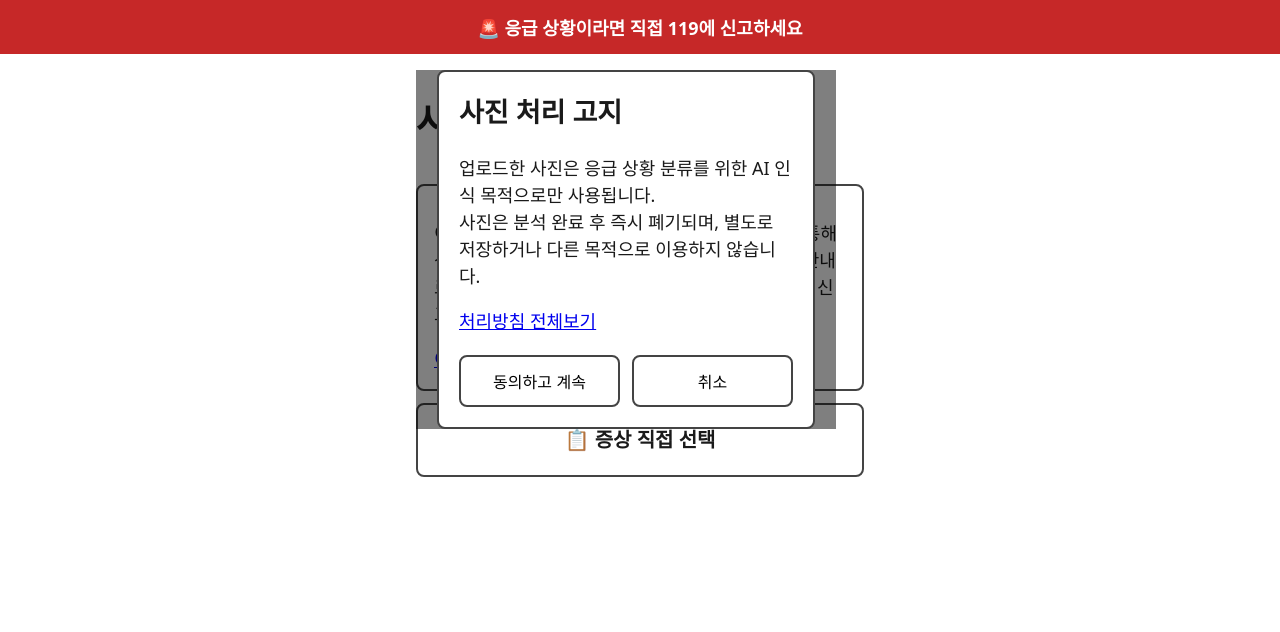
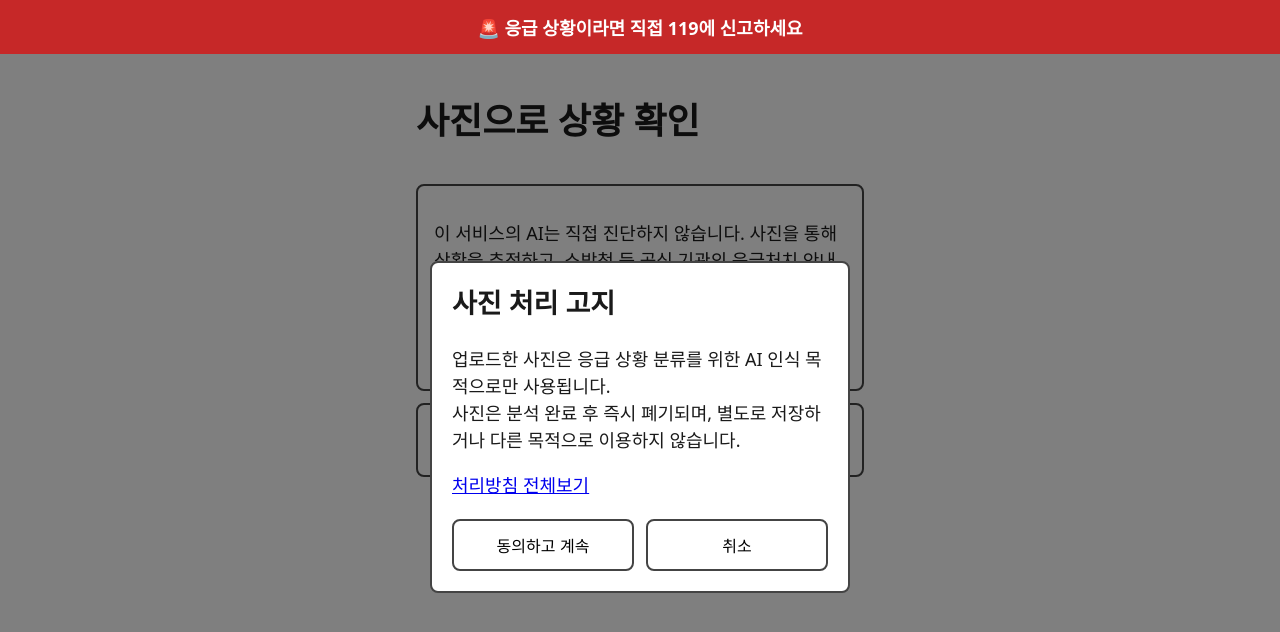
Before and after one commit to soldesk7/gyeot, a React (Vite) app in the folder front/: page /result in a window 1280 px wide. Shown: the top 632 px of the page. Built offline with nearby package versions, Linux system fonts and the light colour scheme; no server answers.

Commit message:
{F4} - [N-01] 사진 처리 고지의 119 배너 클릭 차단 수정

```diff
--- a/front/src/components/UploadNotice.css
+++ b/front/src/components/UploadNotice.css
@@ -7,8 +7,8 @@
     SPA 환경에서는 CSS가 전역 적용될 수 있으므로 반드시 범위 제한
 */
 .upload-notice {
-  position: fixed;
-  insert: 0;
+  position: absolute;                       /* 화면 전체를 덮도록 설정 */
+  inset: 0;                             /* 화면 전체를 덮도록 설정 */
 
   display: flex;
   justify-content: center;
@@ -17,8 +17,6 @@
   background: rgba(0, 0, 0, 0.5);       /* rgna() 사용해 뒤 배경 반투명하게 만들어 팝업에 집중하도록 함 */
 
   z-index: 5;
-
-  pointer-events: none;                 /* 팝업 외부 영역은 클릭 불가하도록 설정 */
 }
 
 
@@ -37,8 +35,6 @@
 
   border: 2px solid #444;
   border-radius: 8px;
-
-  pointer-events: auto;                 /* 팝업 영역은 클릭 가능하도록 설정 */
 }
 
 /* 제목 위쪽 여백 제거 */
--- a/front/src/index.css
+++ b/front/src/index.css
@@ -39,6 +39,7 @@ body {
   grid-column: 1;
   min-height: 0;
   overflow: auto;
+  position: relative; /* 자식 요소가 position: absolute이면 이 요소를 기준으로 위치가 잡힌다 */
 }
 
 /* F-17 — 119 배너 (components/Banner119.jsx) */
```
